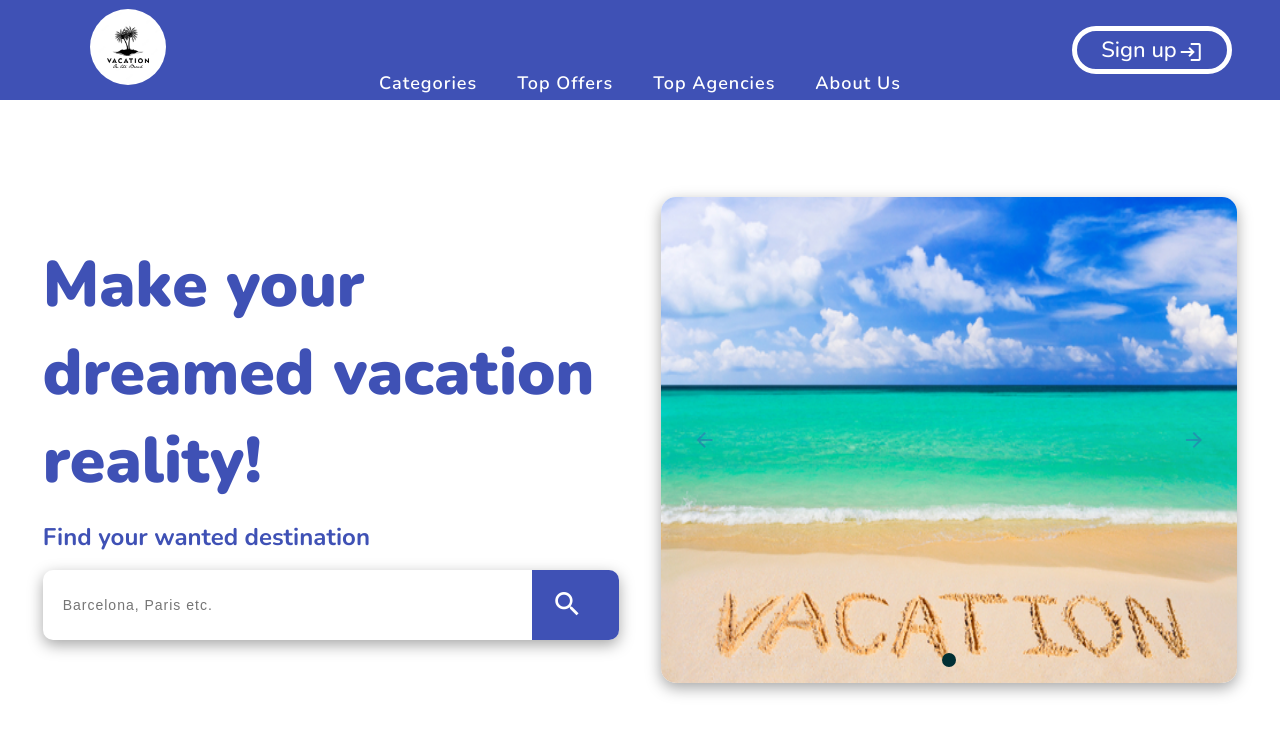
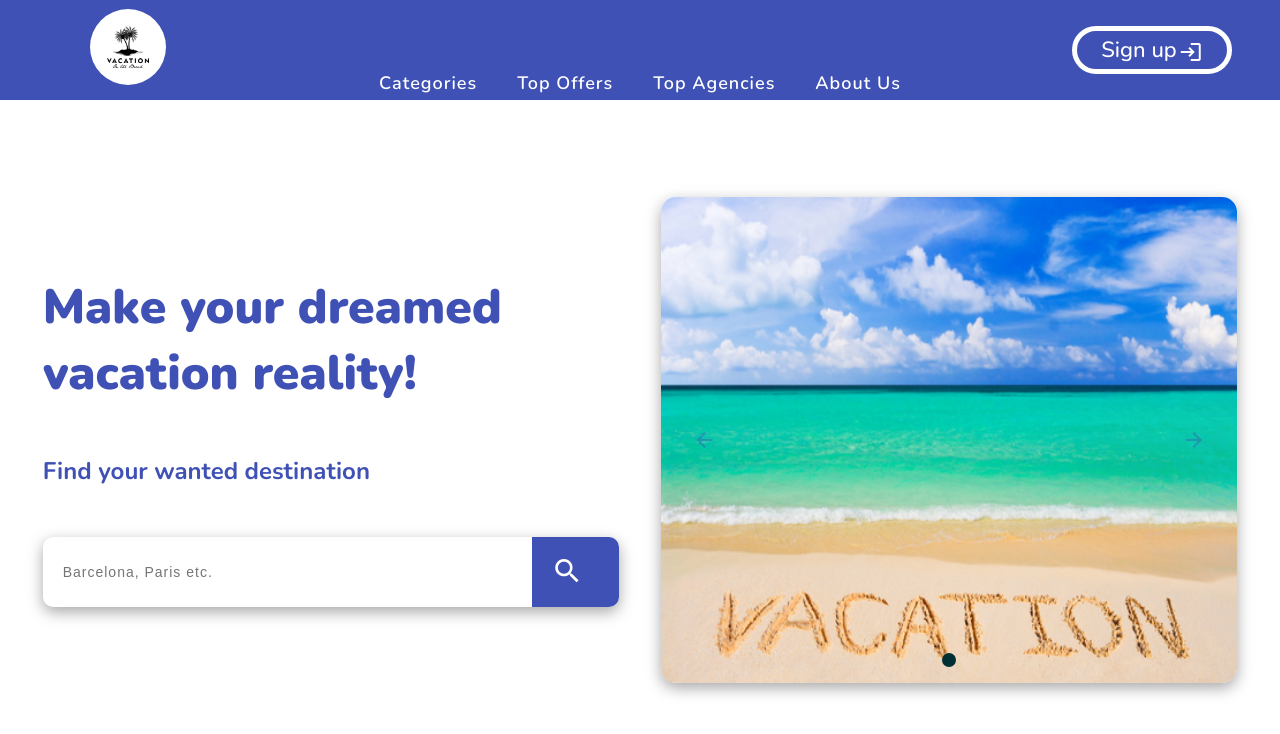
Before and after one commit to pavlinevtimov1998/Vacation-App, an Angular app in the folder vacation-app/: page / in a window 1280 px wide. Shown: the top 734 px of the page. Built offline with nearby package versions, Linux system fonts and the light colour scheme.

Commit message:
add search component

```diff
--- a/vacation-app/src/app/core/carousel/carousel.component.css
+++ b/vacation-app/src/app/core/carousel/carousel.component.css
@@ -111,59 +111,6 @@
   justify-content: space-evenly;
 }
 
-.title {
-  font-size: 4em;
-  font-weight: 900;
-}
-
-.form-container,
-.title-container,
-.subtitle-container {
-  width: 100%;
-}
-
-.search-form {
-  display: flex;
-  box-shadow: rgb(0 0 0 / 35%) 0px 5px 15px;
-  border-radius: 10px;
-  height: 70px;
-}
-
-.search-form input {
-  width: 85%;
-  border-radius: 20px 0 0 20px;
-  height: 100%;
-  padding-left: 20px;
-  font-size: 14px;
-  letter-spacing: 1px;
-}
-
-.btn-search {
-  background-color: #3f51b5;
-  height: 100%;
-  width: 15%;
-  border-radius: 0 10px 10px 0;
-  color: #fff;
-  display: flex;
-  align-items: center;
-  transition: all 0.3s ease;
-}
-
-.btn-search:hover {
-  background-color: #26337c;
-  cursor: pointer;
-}
-
-.btn-search mat-icon {
-  overflow: unset;
-  font-size: 32px;
-  margin: 0 0 10% 22%;
-}
-
-.flex {
-  flex: 1;
-}
-
 @media screen and (max-width: 1425px) {
   .carousel-container {
     width: 45%;
@@ -194,11 +141,4 @@
     margin-top: 40px;
     height: 78vw;
   }
-
-  .title {
-    font-size: 2.3em;
-  }
-
-  .btn-search {
-  }
 }
--- a/vacation-app/src/app/core/carousel/carousel.component.html
+++ b/vacation-app/src/app/core/carousel/carousel.component.html
@@ -1,25 +1,5 @@
 <section class="wraper">
-  <div class="search-destination">
-    <div class="title-container">
-      <h1 class="title">Make your dreamed vacation reality!</h1>
-    </div>
-    <div class="subtitle-container">
-      <h2 class="subtitle">Find your wanted destination</h2>
-    </div>
-    <div class="form-container">
-      <form class="search-form">
-        <input
-          type="search"
-          placeholder="Barcelona, Paris etc."
-          name="search"
-        />
-        <button class="btn-search">
-          <mat-icon>search</mat-icon>
-        </button>
-      </form>
-    </div>
-  </div>
-
+  <app-search class="search-destination"></app-search>
   <div class="carousel-container">
     <ng-container *ngFor="let image of images; let i = index">
       <div
--- a/vacation-app/src/app/core/core.module.ts
+++ b/vacation-app/src/app/core/core.module.ts
@@ -4,9 +4,10 @@ import { HeaderComponent } from './header/header.component';
 import { MaterialModule } from '../material/material.module';
 import { RouterModule } from '@angular/router';
 import { CarouselComponent } from './carousel/carousel.component';
+import { SearchComponent } from './search/search.component';
 
 @NgModule({
-  declarations: [HeaderComponent, CarouselComponent],
+  declarations: [HeaderComponent, CarouselComponent, SearchComponent],
   imports: [CommonModule, MaterialModule, RouterModule],
   exports: [HeaderComponent, CarouselComponent],
 })
--- /dev/null
+++ b/vacation-app/src/app/core/search/search.component.css
@@ -0,0 +1,58 @@
+.title {
+  font-size: 3em;
+  font-weight: 900;
+}
+
+.form-container,
+.title-container,
+.subtitle-container {
+  width: 100%;
+}
+
+.search-form {
+  display: flex;
+  box-shadow: rgb(0 0 0 / 35%) 0px 5px 15px;
+  border-radius: 10px;
+  height: 70px;
+}
+
+.search-form input {
+  width: 85%;
+  border-radius: 20px 0 0 20px;
+  height: 100%;
+  padding-left: 20px;
+  font-size: 14px;
+  letter-spacing: 1px;
+}
+
+.btn-search {
+  background-color: #3f51b5;
+  height: 100%;
+  width: 15%;
+  border-radius: 0 10px 10px 0;
+  color: #fff;
+  display: flex;
+  align-items: center;
+  transition: all 0.3s ease;
+}
+
+.btn-search:hover {
+  background-color: #26337c;
+  cursor: pointer;
+}
+
+.btn-search mat-icon {
+  overflow: unset;
+  font-size: 32px;
+  margin: 0 0 10% 22%;
+}
+
+.flex {
+  flex: 1;
+}
+
+@media screen and (max-width: 900px) {
+  .title {
+    font-size: 2.3em;
+  }
+}
--- /dev/null
+++ b/vacation-app/src/app/core/search/search.component.html
@@ -0,0 +1,14 @@
+<div class="title-container">
+  <h1 class="title">Make your dreamed vacation reality!</h1>
+</div>
+<div class="subtitle-container">
+  <h2 class="subtitle">Find your wanted destination</h2>
+</div>
+<div class="form-container">
+  <form class="search-form">
+    <input type="search" placeholder="Barcelona, Paris etc." name="search" />
+    <button class="btn-search">
+      <mat-icon>search</mat-icon>
+    </button>
+  </form>
+</div>
--- /dev/null
+++ b/vacation-app/src/app/core/search/search.component.ts
@@ -0,0 +1,15 @@
+import { Component, OnInit } from '@angular/core';
+
+@Component({
+  selector: 'app-search',
+  templateUrl: './search.component.html',
+  styleUrls: ['./search.component.css']
+})
+export class SearchComponent implements OnInit {
+
+  constructor() { }
+
+  ngOnInit(): void {
+  }
+
+}
```
Also changed, not shown: 1 other file (tests, documents, lock files or other folders).
